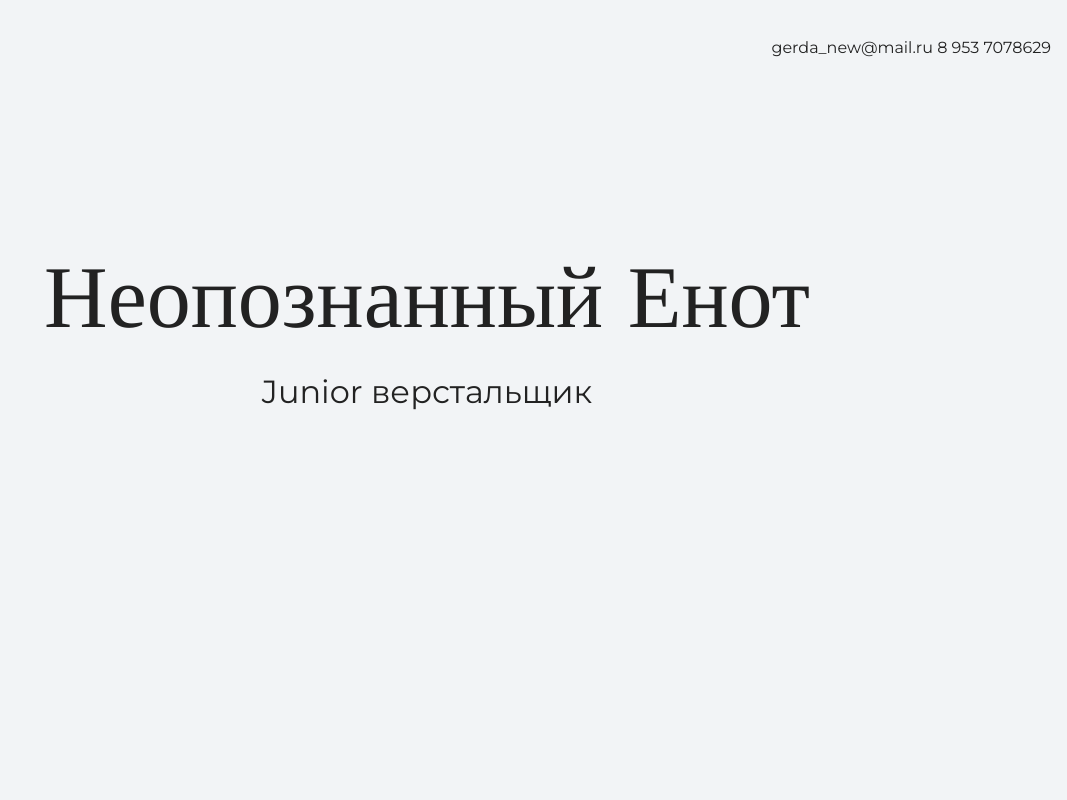
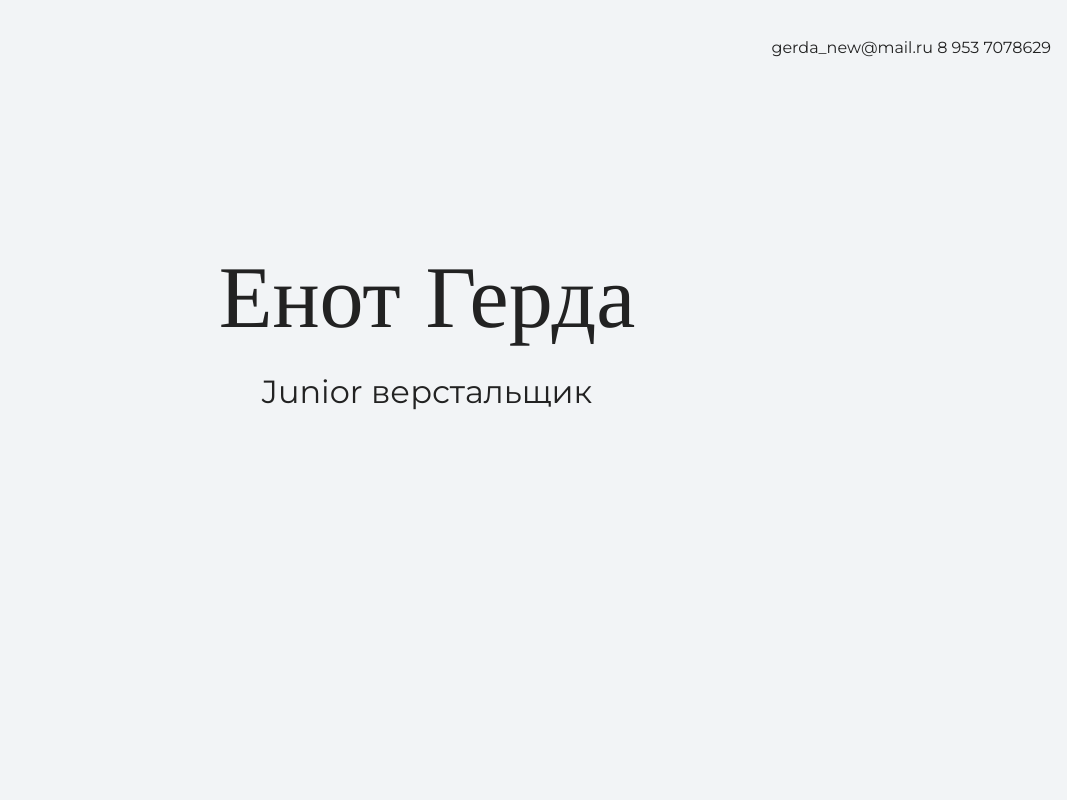
Before and after one commit to GerdaNew/my-site, a plain HTML site: page index.html in a window 1280 px wide. Shown: the top 800 px of the page, without its empty margins (213-1280 px from the left). Drawn offline with nearby package versions, Linux system fonts and the light colour scheme.

Commit message:
Меняет текст на главной странице

```diff
--- a/index.html
+++ b/index.html
@@ -17,7 +17,7 @@
 
     <section class="hero-image">
       <div class="container">
-      <h1 class="heading">Неопознанный Енот</h1>
+      <h1 class="heading">Енот Герда</h1>
       <p>Junior верстальщик</p>
       </div>
     </section>
```
